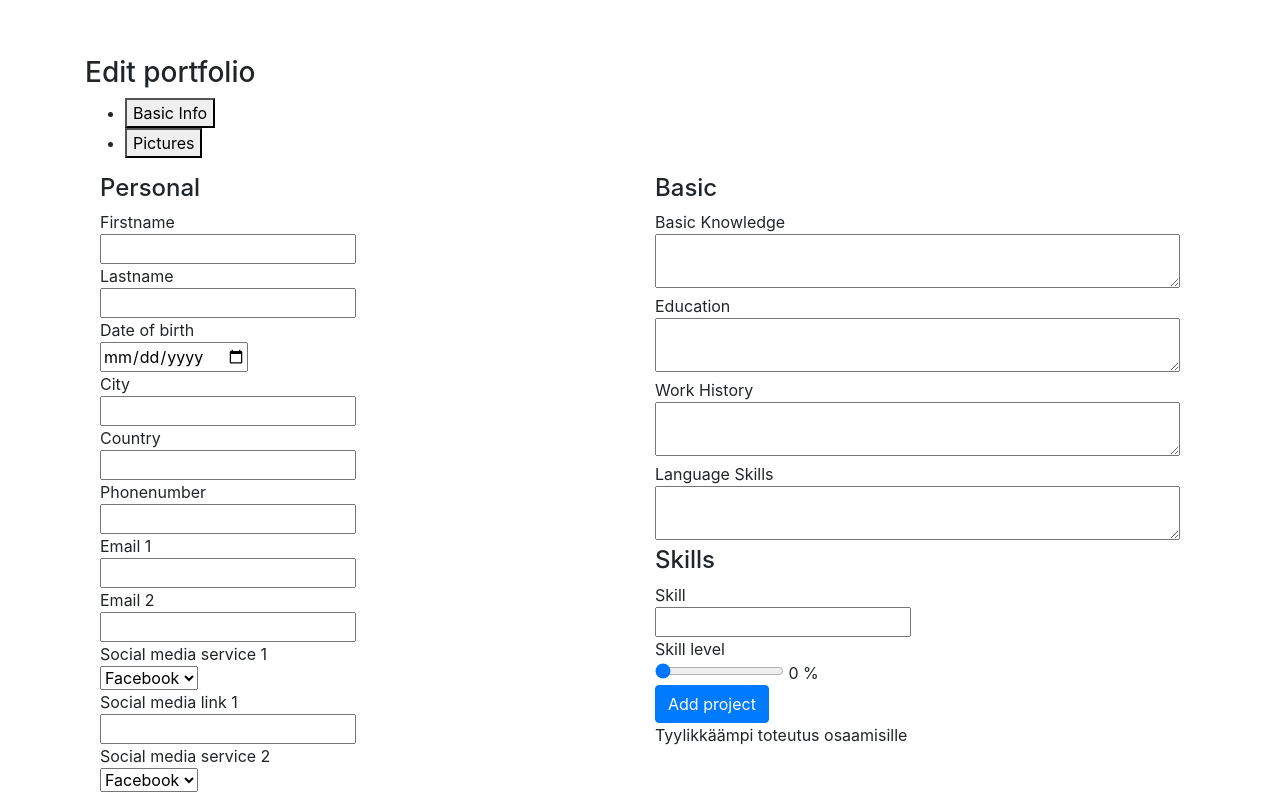
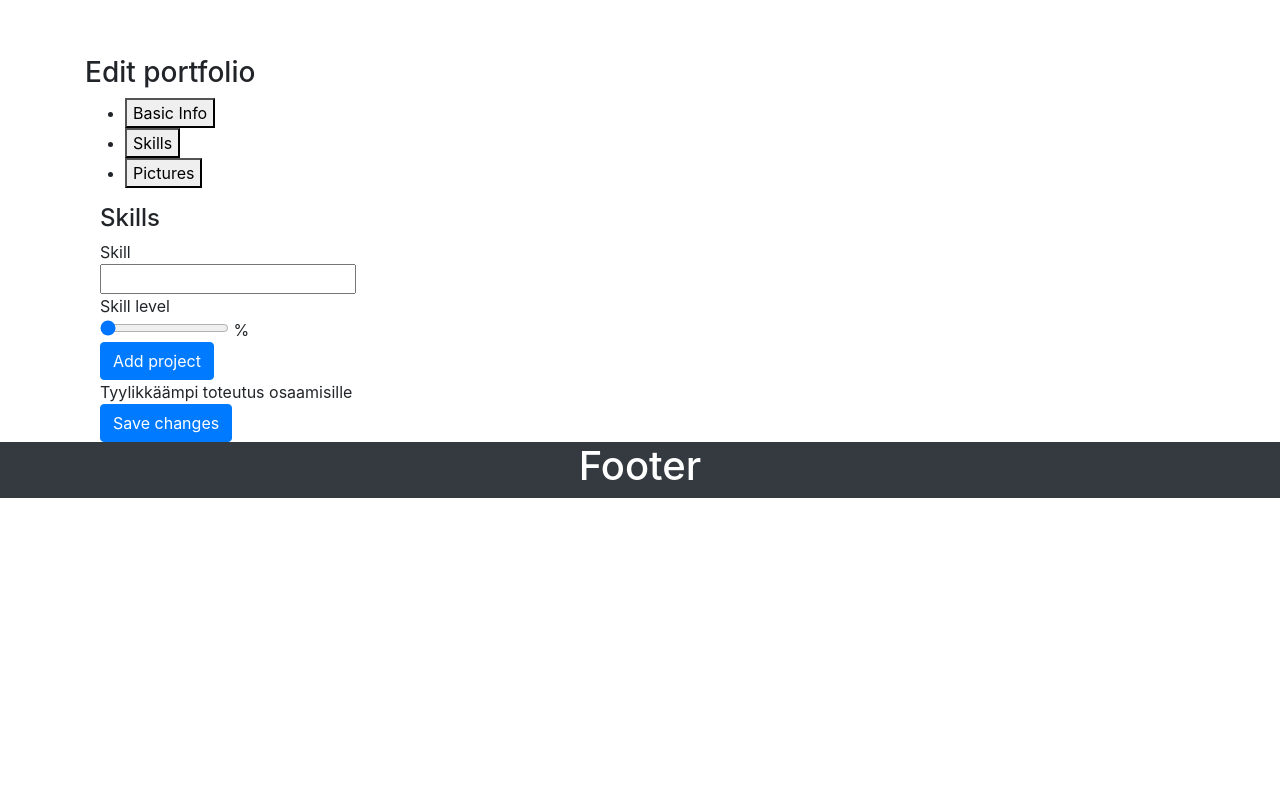
Before and after one commit to toni-mahilainen/WebPortfolio, a React (Create React App) app: page / in a window 1280 px wide. Shown: the part 800-1595 px from the top of the page. After the commit the page ends 1298 px from the top, so only its background shows below. Built offline with nearby package versions, Linux system fonts and the light colour scheme.

Commit message:
Lounasta

```diff
--- a/src/Components/EditPortfolio/editPortfolio.jsx
+++ b/src/Components/EditPortfolio/editPortfolio.jsx
@@ -32,6 +32,177 @@ class PictureEdit extends Component {
     }
 }
 
+class SkillsEdit extends Component {
+    constructor() {
+        super();
+        this.state = {
+            SkillName: "",
+            SkillLevel: 0,
+            Project: [],
+            ProjectName: [],
+            ProjectLink: [],
+            ProjectDescription: []
+        }
+        this.addNewProject = this.addNewProject.bind(this);
+        this.handleValueChange = this.handleValueChange.bind(this);
+    }
+
+    addNewProject() {
+        // div
+        let addProjectsDiv = document.getElementById("addProjects");
+        // br
+        let br1 = document.createElement("br");
+        let br2 = document.createElement("br");
+        let br3 = document.createElement("br");
+        let br4 = document.createElement("br");
+        let br5 = document.createElement("br");
+        // textnode
+        let textNodeName = document.createTextNode("Project name");
+        let textNodeLink = document.createTextNode("Project link");
+        let textNodeDescription = document.createTextNode("Project Description");
+        // input
+        let inputName = document.createElement("input");
+        let inputLink = document.createElement("input");
+        let textareaDescription = document.createElement("textarea");
+        // add class
+        inputName.className = "inputProjectName";
+        inputLink.className = "inputProjectLink";
+        textareaDescription.className = "textareaProjectDescription";
+        // launch handleValueChange when input change
+        inputName.onchange = this.handleValueChange;
+        inputLink.onchange = this.handleValueChange;
+        textareaDescription.onchange = this.handleValueChange;
+        // append
+        addProjectsDiv.appendChild(textNodeName);
+        addProjectsDiv.appendChild(br1);
+        addProjectsDiv.appendChild(inputName);
+        addProjectsDiv.appendChild(br2);
+        addProjectsDiv.appendChild(textNodeLink);
+        addProjectsDiv.appendChild(br3);
+        addProjectsDiv.appendChild(inputLink);
+        addProjectsDiv.appendChild(br4);
+        addProjectsDiv.appendChild(textNodeDescription);
+        addProjectsDiv.appendChild(br5);
+        addProjectsDiv.appendChild(textareaDescription);
+    }
+
+    handleValueChange(input) {
+        // Depending input field, the right state will be updated
+        let inputClassnName = input.target.className;
+        let newProjectNameArray = this.state.ProjectName.slice();
+        let newProjectLinkArray = this.state.ProjectLink.slice();
+        let newProjectDescriptionArray = this.state.ProjectDescription.slice();
+
+        switch (inputClassnName) {
+            case "skillNameInput":
+                this.setState({
+                    SkillName: input.target.value
+                });
+                break;
+
+            case "skillLevelInput":
+                this.setState({
+                    SkillLevel: input.target.value
+                });
+                break;
+
+            case "inputProjectName":
+                newProjectNameArray.push(input.target.value);
+                this.setState({
+                    ProjectName: newProjectNameArray
+                });
+                break;
+
+            case "inputProjectLink":
+                newProjectLinkArray.push(input.target.value);
+                this.setState({
+                    ProjectLink: newProjectLinkArray
+                });
+                break;
+
+            case "textareaProjectDescription":
+                newProjectDescriptionArray.push(input.target.value);
+                this.setState({
+                    ProjectDescription: newProjectDescriptionArray
+                });
+                break;
+
+            default:
+                break;
+        }
+    }
+
+    handleSubmit() {
+        // Skill and projects to database
+        // Objects for requests
+        const skillObj = {
+            Firstname: this.state.Firstname,
+            Lastname: this.state.Lastname,
+            Birthdate: this.state.DateOfBirth,
+            City: this.state.City,
+            Country: this.state.Country,
+            Emails: this.state.Emails,
+            Phonenumber: this.state.Phonenumber,
+            Punchline: this.state.Punchline,
+            BasicKnowledge: this.state.BasicKnowledge,
+            Education: this.state.Education,
+            WorkHistory: this.state.WorkHistory,
+            LanguageSkills: this.state.LanguageSkills
+        }
+
+        // User ID automaattisesti jatkossa
+        // Settings for axios requests
+        const settings = {
+            url: 'https://localhost:5001/api/skills/17',
+            method: 'POST',
+            headers: {
+                "Accept": "application/json",
+                "Content-Type": "application/json"
+            },
+            data: skillObj
+        };
+
+        // Requests
+        const skillPost = Axios(settings);
+
+        Promise.all([skillPost])
+            .then((responses) => {
+                if (responses[0].status >= 200 && responses[0].status < 300) {
+                    alert("Skill/Projects added succesfully!")
+                } else {
+                    console.log(responses[0].data);
+                    alert("Problems!!")
+                }
+            })
+    }
+
+    render() {
+        return (
+            <form onSubmit={this.handleSubmit}>
+                <Container>
+                    <Row>
+                        <Col>
+                            <h4>Skills</h4>
+                            Skill <br />
+                            <input className="skillNameInput" type="text" onChange={this.handleValueChange} /><br />
+                            Skill level <br />
+                            <input className="skillLevelInput" type="range" min="0" max="100" step="1" defaultValue="0" onChange={this.handleValueChange} /><span> {this.state.SkillLevel1} %</span><br />
+                            <div id="addProjects"></div>
+                            <Button type="button" onClick={this.addNewProject}>Add project</Button><br />
+                            Tyylikkäämpi toteutus osaamisille
+                        </Col>
+                    </Row>
+                    <Row>
+                        <Col>
+                            <Button type="submit">Save changes</Button>
+                        </Col>
+                    </Row>
+                </Container>
+            </form>
+        )
+    }
+}
+
 class InfoEdit extends Component {
     constructor() {
         super();
@@ -61,7 +232,7 @@ class InfoEdit extends Component {
         }
         this.handleValueChange = this.handleValueChange.bind(this);
         this.handleSubmit = this.handleSubmit.bind(this);
-        this.addNewProject = this.addNewProject.bind(this);
+
     }
 
     handleValueChange(input) {
@@ -186,69 +357,12 @@ class InfoEdit extends Component {
                 });
                 break;
 
-            case "exampleProjectInput1":
-                this.setState({
-                    Project1: input.target.value
-                });
-                break;
-
-            case "skillInput2":
-                this.setState({
-                    Skill2: input.target.value
-                });
-                break;
-
-            case "skillLevelInput2":
-                this.setState({
-                    SkillLevel2: input.target.value
-                });
-                break;
-
-            case "exampleProjectInput2":
-                this.setState({
-                    Project2: input.target.value
-                });
-                break;
-
             default:
                 break;
         }
     }
 
-    addNewProject() {
-        // div
-        let addProjectsDiv = document.getElementById("addProjects");
-        // br
-        let br1 = document.createElement("br");
-        let br2 = document.createElement("br");
-        let br3 = document.createElement("br");
-        let br4 = document.createElement("br");
-        let br5 = document.createElement("br");
-        // textnode
-        let textNodeName = document.createTextNode("Project name");
-        let textNodeLink = document.createTextNode("Project link");
-        let textNodeDescription = document.createTextNode("Project Description");
-        // input
-        let inputName = document.createElement("input");
-        let inputLink = document.createElement("input");
-        let textareaDescription = document.createElement("textarea");
-        // add class
-        inputName.className = "inputProjectName";
-        inputLink.className = "inputProjectLink";
-        textareaDescription.className = "textareaProjectDescription";
-        // append
-        addProjectsDiv.appendChild(textNodeName);
-        addProjectsDiv.appendChild(br1);
-        addProjectsDiv.appendChild(inputName);
-        addProjectsDiv.appendChild(br2);
-        addProjectsDiv.appendChild(textNodeLink);
-        addProjectsDiv.appendChild(br3);
-        addProjectsDiv.appendChild(inputLink);
-        addProjectsDiv.appendChild(br4);
-        addProjectsDiv.appendChild(textNodeDescription);
-        addProjectsDiv.appendChild(br5);
-        addProjectsDiv.appendChild(textareaDescription);
-    }
+
 
     handleSubmit() {
         // Content and social media links to database
@@ -272,6 +386,8 @@ class InfoEdit extends Component {
             ServiceId: parseInt(this.state.SocialMediaService1),
             Link: this.state.SocialMediaLink1
         }
+
+
 
         // User ID automaattisesti jatkossa
         // Settings for axios requests
@@ -357,11 +473,11 @@ class InfoEdit extends Component {
                             Social media link 2 <br />
                             <input id="socialMedia2Input" type="url" onChange={this.handleValueChange} /><br />
                             Tyylikkäämpi toteutus sähköposteille ja somelinkeille
+                        </Col>
+                        <Col>
                             <h4>Homepage</h4>
                             Punchline <br />
                             <textarea id="punchlineInput" type="text" onChange={this.handleValueChange} /><br />
-                        </Col>
-                        <Col>
                             <h4>Basic</h4>
                             Basic Knowledge <br />
                             <textarea id="basicInput" type="text" onChange={this.handleValueChange} /><br />
@@ -371,15 +487,6 @@ class InfoEdit extends Component {
                             <textarea id="workHistoryInput" type="text" onChange={this.handleValueChange} /><br />
                             Language Skills <br />
                             <textarea id="languageinput" type="text" onChange={this.handleValueChange} /><br />
-                            <h4>Skills</h4>
-                            Skill <br />
-                            <input id="skillInput1" type="text" onChange={this.handleValueChange} /><br />
-                            Skill level <br />
-                            <input id="skillLevelInput1" type="range" min="0" max="100" step="1" defaultValue="0" onChange={this.handleValueChange} /><span> {this.state.SkillLevel1} %</span><br />
-                            <div id="addProjects"></div>
-                            <Button type="button" onClick={this.addNewProject}>Add project</Button><br />
-
-                            Tyylikkäämpi toteutus osaamisille
                         </Col>
                     </Row>
                     <Row>
@@ -397,7 +504,8 @@ class EditPortfolio extends Component {
     constructor() {
         super();
         this.state = {
-            BasicInfo: true,
+            BasicInfo: "",
+            Skills: true,
             Pictures: ""
         };
         this.handleNavClick = this.handleNavClick.bind(this);
@@ -409,12 +517,20 @@ class EditPortfolio extends Component {
         if (btnId === "basicInfo") {
             this.setState({
                 BasicInfo: true,
-                Pictures: false,
+                Skills: false,
+                Pictures: false
+            });
+        } else if (btnId === "skills") {
+            this.setState({
+                BasicInfo: false,
+                Skills: true,
+                Pictures: false
             });
         } else if (btnId === "pictures") {
             this.setState({
                 BasicInfo: false,
-                Pictures: true,
+                Skills: false,
+                Pictures: true
             });
         } else {
             alert("Error happened. Please refresh the page.");
@@ -434,12 +550,14 @@ class EditPortfolio extends Component {
                         <Col>
                             <ul>
                                 <li><button id="basicInfo" onClick={this.handleNavClick}>Basic Info</button></li>
+                                <li><button id="skills" onClick={this.handleNavClick}>Skills</button></li>
                                 <li><button id="pictures" onClick={this.handleNavClick}>Pictures</button></li>
                             </ul>
                         </Col>
                     </Row>
                     <Fragment>
                         {this.state.BasicInfo ? <InfoEdit /> : null}
+                        {this.state.Skills ? <SkillsEdit /> : null}
                         {this.state.Pictures ? <PictureEdit /> : null}
                     </Fragment>
                 </Container>
```
